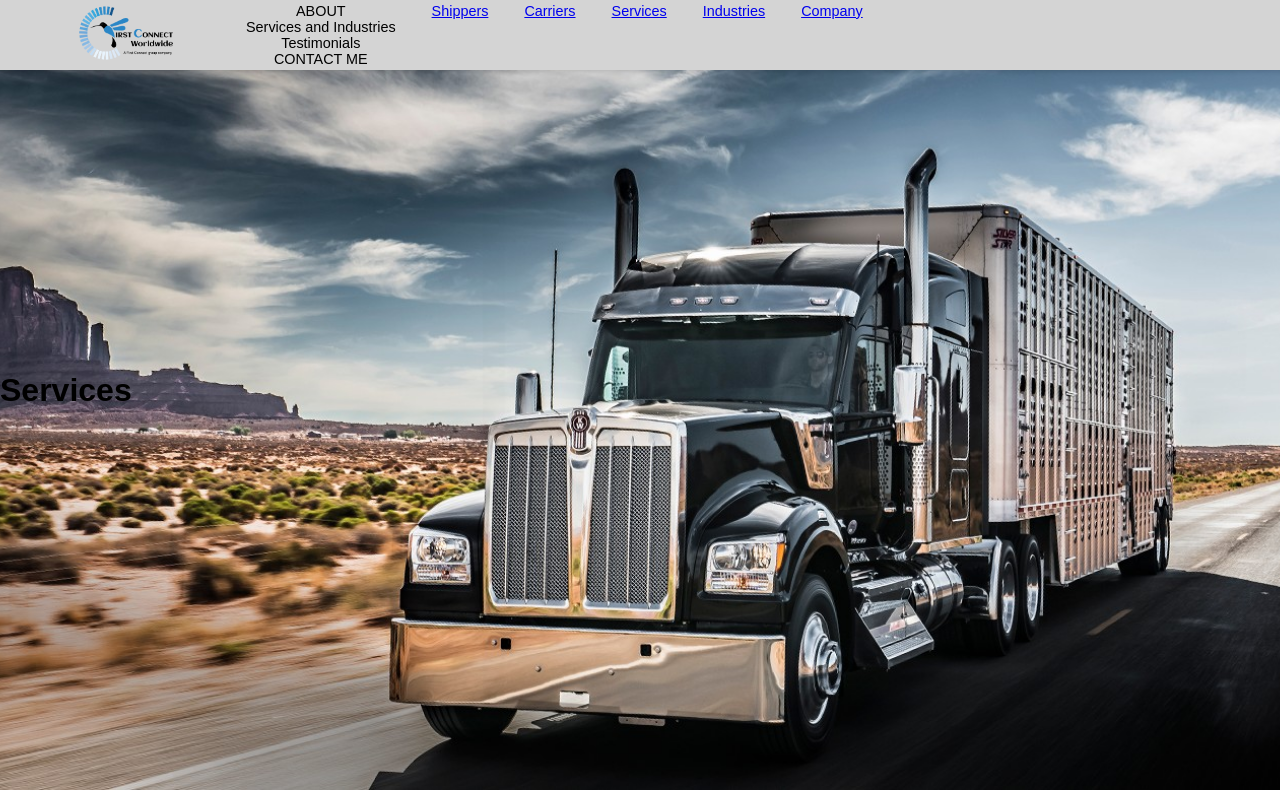
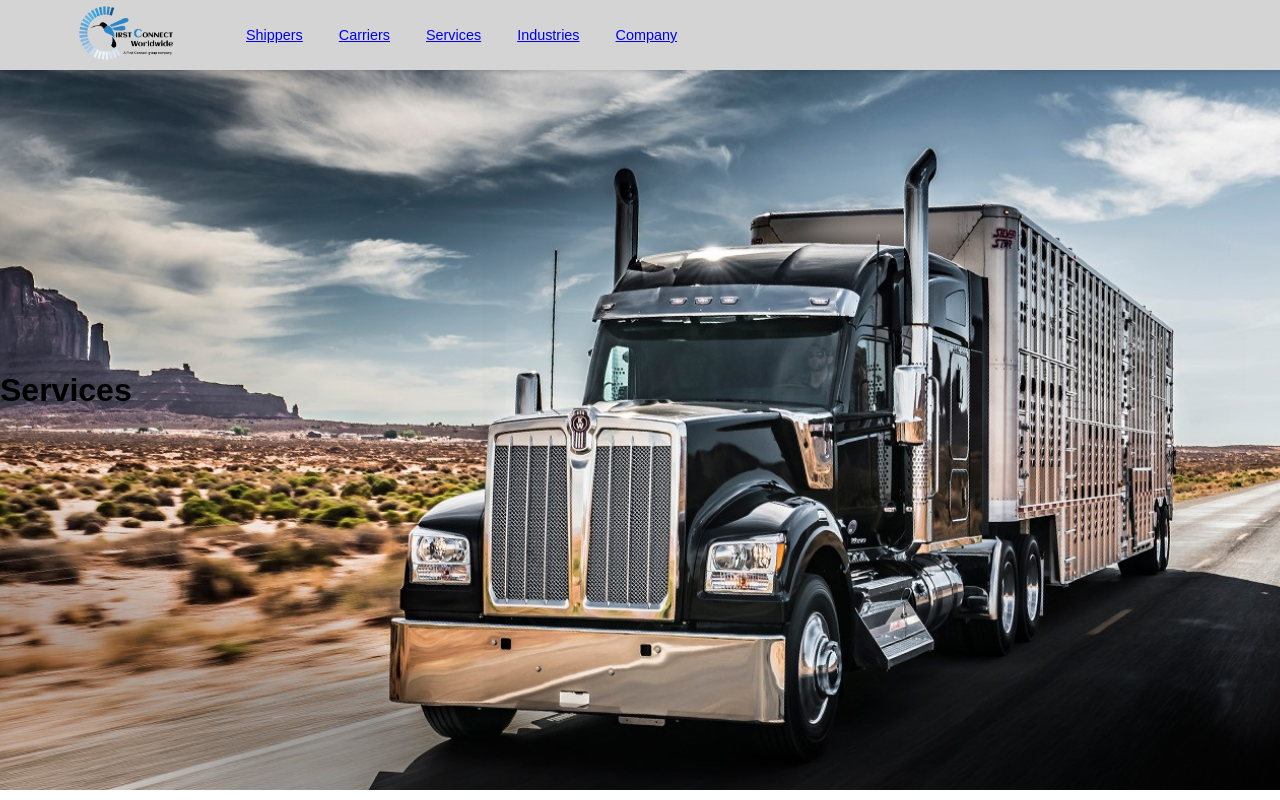
Before and after one commit to VenkatSanhit/firstconnect, a React (Create React App) app: page /services in a window 1280 px wide. Shown: the top 800 px of the page. Built offline with nearby package versions, Linux system fonts and the light colour scheme.

Commit message:
dynamically positioned home page link and removed the screen scroll in industries and services

```diff
--- a/package.json
+++ b/package.json
@@ -14,6 +14,7 @@
     "@testing-library/jest-dom": "^5.17.0",
     "@testing-library/react": "^13.4.0",
     "@testing-library/user-event": "^13.5.0",
+    "firebase": "^10.4.0",
     "react": "^18.2.0",
     "react-countup": "^6.4.2",
     "react-dom": "^18.1.0",
--- a/src/Components/Navbar.js
+++ b/src/Components/Navbar.js
@@ -44,7 +44,7 @@ const Navbar = (hh) => {
           <ul style={navStyle} onClick={()=>(
             console.log(hh)
           )}>
-           {hh ? (
+           {hh['hh'] ? (
   <div>
     <li style={navItemStyle}>
       <Link activeClass="active" smooth spy to="about">
```
Also changed, not shown: src/App.js (+19 -0 lines), src/Components/Company.js (added).
